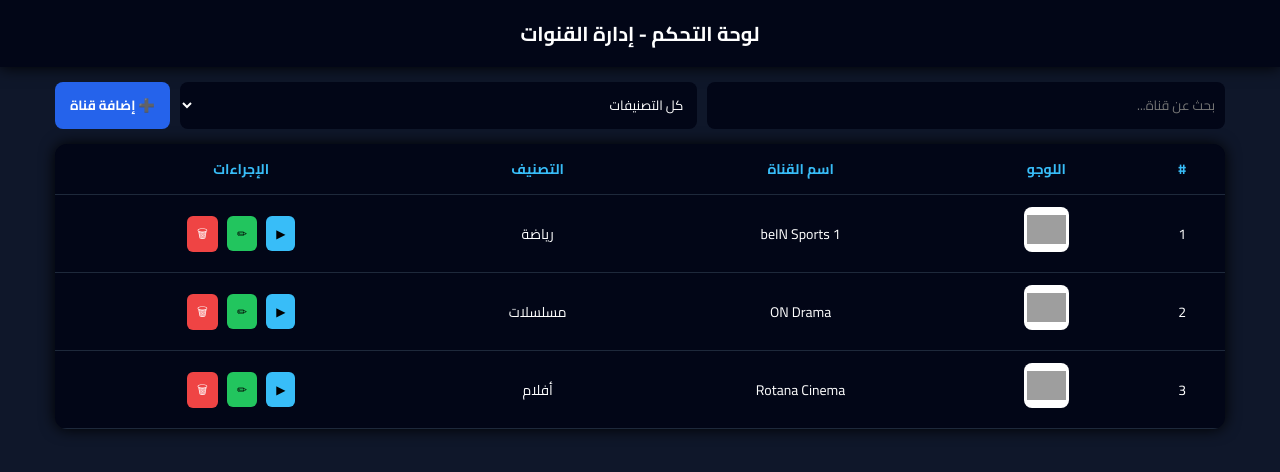
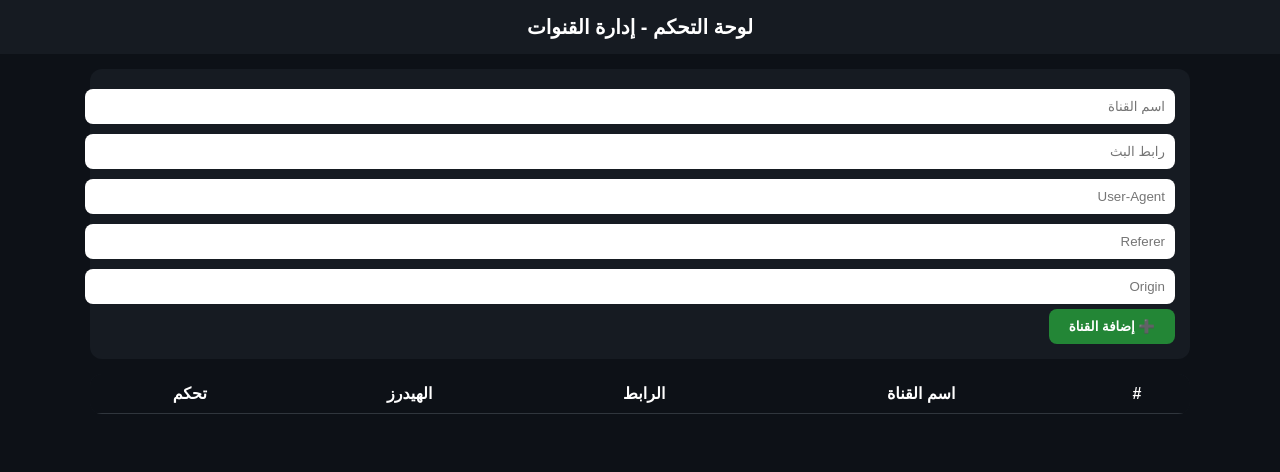
Before and after one commit to himasabry/m3u8-api, a plain HTML site: page admin/admin.html in a window 1280 px wide. Drawn offline with Linux system fonts and the light colour scheme; grey boxes are pictures that could not be loaded.

Commit message:
Update admin.html

```diff
--- a/admin/admin.html
+++ b/admin/admin.html
@@ -2,127 +2,92 @@
 <html lang="ar" dir="rtl">
 <head>
 <meta charset="UTF-8">
-<meta name="viewport" content="width=device-width, initial-scale=1">
+<meta name="viewport" content="width=device-width, initial-scale=1.0">
 <title>لوحة التحكم - القنوات</title>
 
-<link href="https://fonts.googleapis.com/css2?family=Cairo:wght@400;600;700&display=swap" rel="stylesheet">
-
 <style>
-*{box-sizing:border-box;font-family:'Cairo',sans-serif}
-
 body{
   margin:0;
-background:#0f172a;
+  font-family: "Cairo", sans-serif;
+  background:#0d1117;
   color:#fff;
 }
 
 header{
-background:#020617;
+  background:#161b22;
   padding:15px;
   text-align:center;
   font-size:20px;
   font-weight:bold;
-box-shadow:0 0 15px #000;
 }
 
 .container{
   padding:15px;
-max-width:1200px;
+  max-width:1100px;
   margin:auto;
 }
 
-/* شريط الادوات */
-.toolbar{
-display:flex;
-gap:10px;
-flex-wrap:wrap;
+.form{
+  background:#161b22;
+  padding:15px;
+  border-radius:12px;
   margin-bottom:15px;
 }
 
-.toolbar input, .toolbar select{
-flex:1;
-min-width:150px;
+.form input{
+  width:100%;
   padding:10px;
+  margin:5px 0;
   border-radius:8px;
   border:none;
   outline:none;
-background:#020617;
-color:#fff;
 }
 
-.toolbar button{
-padding:10px 15px;
+.form button{
+  padding:10px 20px;
+  border:none;
   border-radius:8px;
-border:none;
-background:#2563eb;
+  background:#238636;
   color:#fff;
+  font-weight:bold;
   cursor:pointer;
-font-weight:bold;
-}
-
-.toolbar button:hover{
-background:#1d4ed8;
-}
-
-/* الجدول */
-.table-box{
-background:#020617;
-border-radius:12px;
-overflow:hidden;
-box-shadow:0 0 15px #000;
 }
 
 table{
   width:100%;
   border-collapse:collapse;
-}
-
-thead{
-background:#020617;
+  background:#161b22;
+  border-radius:12px;
+  overflow:hidden;
 }
 
 th,td{
-padding:12px;
+  padding:10px;
+  border-bottom:1px solid #30363d;
   text-align:center;
-border-bottom:1px solid #1e293b;
-font-size:14px;
 }
 
 th{
-color:#38bdf8;
+  background:#0d1117;
 }
 
-tbody tr:hover{
-background:#020617aa;
+button.edit{
+  background:#1f6feb;
+  border:none;
+  padding:6px 10px;
+  border-radius:6px;
+  color:#fff;
+  cursor:pointer;
 }
 
-img{
-width:45px;
-height:45px;
-border-radius:8px;
-object-fit:contain;
-background:#fff;
-padding:3px;
-}
-
-/* أزرار التحكم */
-.actions button{
-margin:0 3px;
+button.delete{
+  background:#da3633;
+  border:none;
   padding:6px 10px;
   border-radius:6px;
-border:none;
+  color:#fff;
   cursor:pointer;
-font-size:12px;
 }
-
-.edit{background:#22c55e;color:#000;}
-.delete{background:#ef4444;color:#fff;}
-.play{background:#38bdf8;color:#000;}
-
-@media(max-width:700px){
-th:nth-child(4),td:nth-child(4){display:none;}
-}
-
 </style>
 </head>
 
@@ -132,88 +97,109 @@ th:nth-child(4),td:nth-child(4){display:none;}
 
 <div class="container">
 
-  <div class="toolbar">
-    <input type="text" id="search" placeholder="بحث عن قناة...">
-    <select id="filter">
-      <option value="">كل التصنيفات</option>
-      <option value="رياضة">رياضة</option>
-      <option value="أفلام">أفلام</option>
-      <option value="مسلسلات">مسلسلات</option>
-    </select>
-    <button onclick="addChannel()">➕ إضافة قناة</button>
+<div class="form">
+  <input id="name" placeholder="اسم القناة">
+  <input id="url" placeholder="رابط البث">
+  <input id="ua" placeholder="User-Agent">
+  <input id="ref" placeholder="Referer">
+  <input id="origin" placeholder="Origin">
+  <button onclick="addChannel()">➕ إضافة القناة</button>
 </div>
 
-  <div class="table-box">
 <table>
 <thead>
 <tr>
 <th>#</th>
-          <th>اللوجو</th>
 <th>اسم القناة</th>
-          <th>التصنيف</th>
-          <th>الإجراءات</th>
+<th>الرابط</th>
+<th>الهيدرز</th>
+<th>تحكم</th>
 </tr>
 </thead>
-      <tbody id="channelTable"></tbody>
+<tbody id="channels"></tbody>
 </table>
-  </div>
 
 </div>
 
 <script>
-let channels=[
- {id:1,name:"beIN Sports 1",cat:"رياضة",logo:"https://upload.wikimedia.org/wikipedia/commons/5/5c/Bein_sport_logo.png"},
- {id:2,name:"ON Drama",cat:"مسلسلات",logo:"https://upload.wikimedia.org/wikipedia/commons/f/f7/ON_TV_logo.png"},
- {id:3,name:"Rotana Cinema",cat:"أفلام",logo:"https://upload.wikimedia.org/wikipedia/commons/2/2c/Rotana_Cinema_Logo.png"},
-];
+let data = JSON.parse(localStorage.getItem("channels")) || [];
 
-function renderTable(){
- const tbody=document.getElementById('channelTable');
- const search=document.getElementById('search').value.toLowerCase();
- const filter=document.getElementById('filter').value;
+function save(){
+  localStorage.setItem("channels", JSON.stringify(data));
+  render();
+}
 
- tbody.innerHTML='';
+function addChannel(){
+  let name = document.getElementById("name").value.trim();
+  let url = document.getElementById("url").value.trim();
+  if(!name || !url) return alert("أدخل البيانات كاملة");
 
- channels.filter(c=>
-   c.name.toLowerCase().includes(search) &&
-   (filter=='' || c.cat==filter)
- ).forEach((c,i)=>{
+  data.push({
+    id: Date.now(),
+    name,
+    url,
+    headers:{
+      "User-Agent": document.getElementById("ua").value,
+      "Referer": document.getElementById("ref").value,
+      "Origin": document.getElementById("origin").value
+    }
+  });
 
- tbody.innerHTML+=`
+  document.querySelectorAll(".form input").forEach(i=>i.value="");
+  save();
+}
+
+function del(id){
+  if(!confirm("حذف القناة؟")) return;
+  data = data.filter(c=>c.id!==id);
+  save();
+}
+
+function edit(id){
+  let ch = data.find(c=>c.id===id);
+  let name = prompt("اسم القناة", ch.name);
+  let url = prompt("الرابط", ch.url);
+  let ua = prompt("User-Agent", ch.headers["User-Agent"]);
+  let ref = prompt("Referer", ch.headers["Referer"]);
+  let origin = prompt("Origin", ch.headers["Origin"]);
+
+  if(!name || !url) return;
+
+  ch.name = name;
+  ch.url = url;
+  ch.headers = {
+    "User-Agent": ua,
+    "Referer": ref,
+    "Origin": origin
+  };
+
+  save();
+}
+
+function render(){
+  let html = "";
+  data.forEach((c,i)=>{
+    html += `
       <tr>
         <td>${i+1}</td>
-   <td><img src="${c.logo}"></td>
         <td>${c.name}</td>
-   <td>${c.cat}</td>
-   <td class="actions">
-     <button class="play">▶</button>
-     <button class="edit" onclick="editChannel(${c.id})">✏</button>
-     <button class="delete" onclick="deleteChannel(${c.id})">🗑</button>
+        <td style="max-width:220px;overflow:hidden;text-overflow:ellipsis;">${c.url}</td>
+        <td>
+          UA: ${c.headers["User-Agent"] || "-"}<br>
+          Ref: ${c.headers["Referer"] || "-"}<br>
+          Or: ${c.headers["Origin"] || "-"}
         </td>
- </tr>`;
-
+        <td>
+          <button class="edit" onclick="edit(${c.id})">تعديل</button>
+          <button class="delete" onclick="del(${c.id})">حذف</button>
+        </td>
+      </tr>
+    `;
   });
+  document.getElementById("channels").innerHTML = html;
 }
 
-document.getElementById('search').onkeyup=renderTable;
-document.getElementById('filter').onchange=renderTable;
-
-function addChannel(){
- alert("هنا نضيف فورم إضافة قناة");
-}
-
-function editChannel(id){
- alert("تعديل القناة رقم "+id);
-}
-
-function deleteChannel(id){
- if(confirm("هل تريد حذف القناة؟")){
-   channels=channels.filter(c=>c.id!=id);
-   renderTable();
- }
-}
-
-renderTable();
+render();
 </script>
 
 </body>
```
Lines whose indentation alone changed are shown as unchanged.
